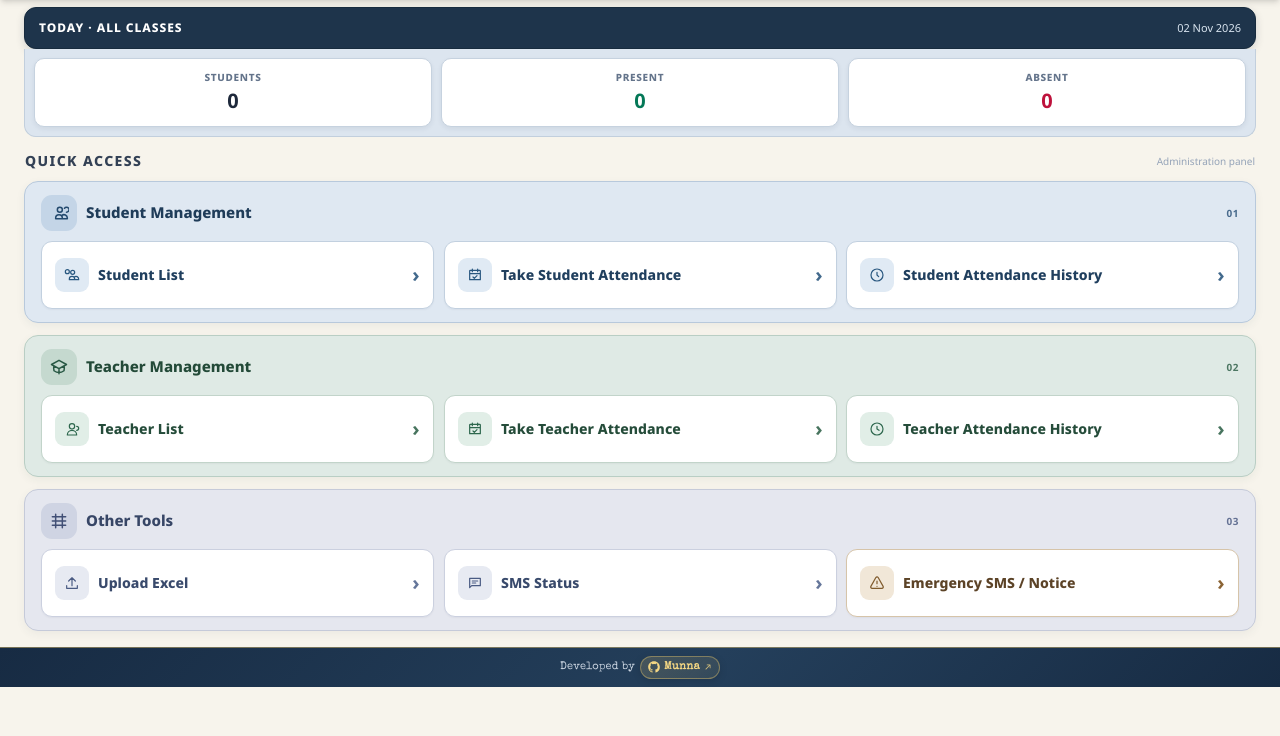
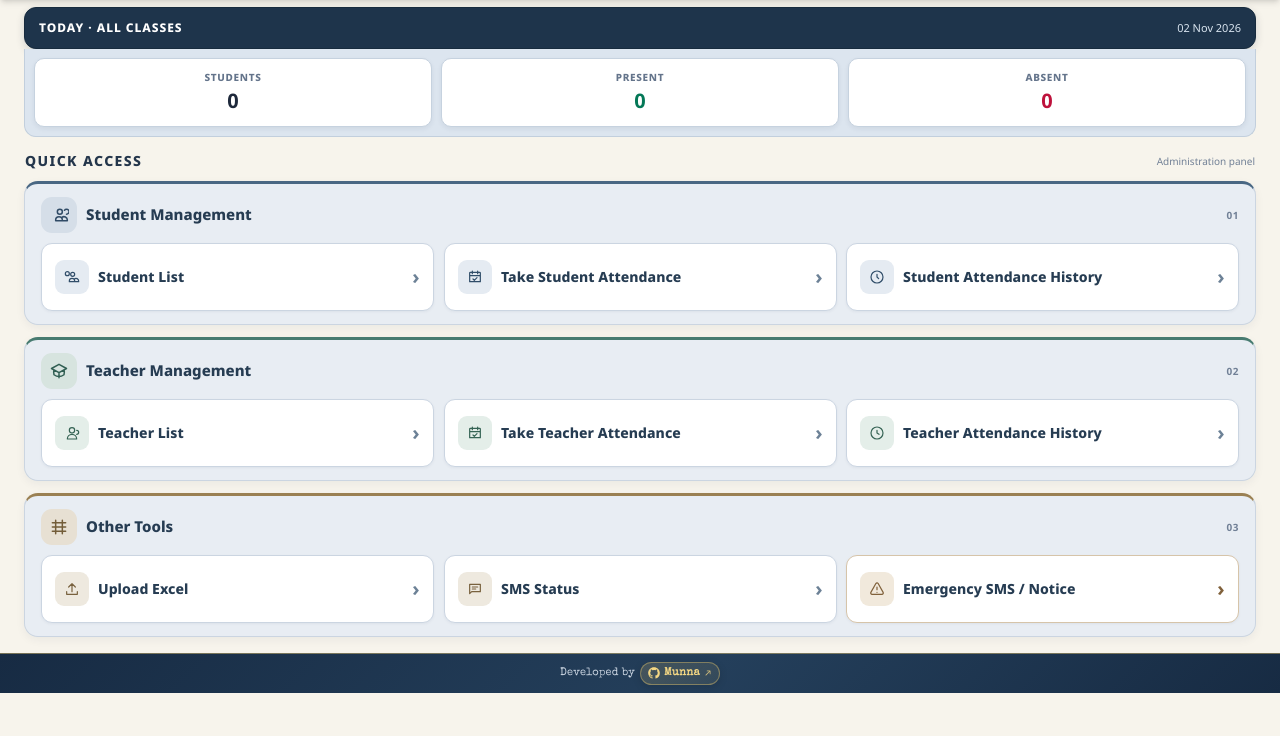
Before and after one commit to MMunna5/School-attendance, a Django app: page / in a window 1280 px wide. Shown: the part 64-800 px from the top of the page. Run offline with Django 5.2, Linux system fonts and the light colour scheme; the visitor is signed in with stand-in values (Sample User, id 1); data that the repository does not hold is empty; some libraries are stand-ins or nearby versions.

Commit message:
Unify Quick Access colors with refined navy palette

```diff
--- a/attendance/templates/attendance/dashboard.html
+++ b/attendance/templates/attendance/dashboard.html
@@ -289,6 +289,69 @@
         .dash-link:hover,main a.rounded-xl:hover{transform:none!important}
     }
 
+
+    /* Quick Access: one cohesive deep-navy palette, with restrained category accents */
+    .quick-access-heading h2{color:#24364b!important}
+    .quick-access-heading>span{color:#718096!important}
+    .dash-section.student-section,
+    .dash-section.teacher-section,
+    .dash-section.tools-section{
+        background:#e8edf3!important;
+        border:1px solid #cbd5e1!important;
+        border-top:3px solid #496783!important;
+        box-shadow:0 3px 10px rgba(22,42,64,.055)!important
+    }
+    .dash-section.teacher-section{border-top-color:#477b70!important}
+    .dash-section.tools-section{border-top-color:#9a8052!important}
+    .student-section .dash-section-icon,
+    .teacher-section .dash-section-icon,
+    .tools-section .dash-section-icon{
+        background:#d5dee8!important;color:#304b66!important
+    }
+    .teacher-section .dash-section-icon{background:#d7e4df!important;color:#315f53!important}
+    .tools-section .dash-section-icon{background:#e7e0d3!important;color:#735d39!important}
+    .student-section .dash-section-head h3,
+    .teacher-section .dash-section-head h3,
+    .tools-section .dash-section-head h3{color:#263c52!important}
+    .student-section .dash-section-head>span:last-child,
+    .teacher-section .dash-section-head>span:last-child,
+    .tools-section .dash-section-head>span:last-child{color:#718096!important}
+    .student-section .dash-link,
+    .teacher-section .dash-link,
+    .tools-section .dash-link{
+        background:#fff!important;
+        border:1px solid #cbd5e1!important;
+        box-shadow:0 1px 3px rgba(24,43,65,.055)!important
+    }
+    .student-section .dash-link-icon,
+    .teacher-section .dash-link-icon,
+    .tools-section .dash-link-icon{
+        background:#e5ebf2!important;color:#304d69!important
+    }
+    .teacher-section .dash-link-icon{background:#e4eee9!important;color:#356354!important}
+    .tools-section .dash-link-icon{background:#eee9df!important;color:#78613e!important}
+    .student-section .dash-link-title,
+    .teacher-section .dash-link-title,
+    .tools-section .dash-link-title{color:#263c52!important}
+    .student-section .dash-arrow,
+    .teacher-section .dash-arrow,
+    .tools-section .dash-arrow{color:#6c8196!important}
+    .tools-section .dash-link:last-child,
+    .tools-section .dash-link:last-child .dash-link-icon{background:#fff!important}
+    .tools-section .dash-link:last-child .dash-link-icon{background:#f1e9dc!important;color:#80613b!important}
+    .tools-section .dash-link:last-child .dash-link-title{color:#263c52!important}
+    .tools-section .dash-link:last-child .dash-arrow{color:#80613b!important}
+    @media(hover:hover) and (pointer:fine){
+        .student-section .dash-link:hover,
+        .teacher-section .dash-link:hover,
+        .tools-section .dash-link:hover{
+            background:#f7f9fc!important;
+            border-color:#718ba5!important;
+            box-shadow:0 12px 24px rgba(24,43,65,.16)!important
+        }
+        .teacher-section .dash-link:hover{border-color:#6d9a89!important}
+        .tools-section .dash-link:hover{border-color:#aa936d!important}
+    }
 </style>
 
 {% if teacher %}
```
